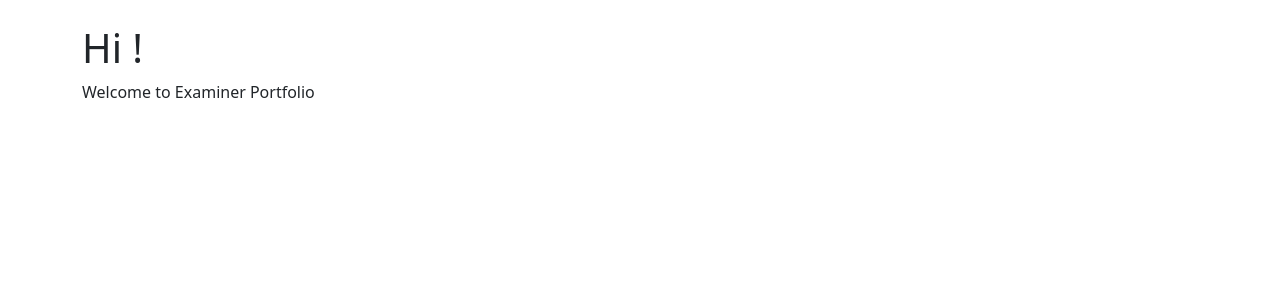
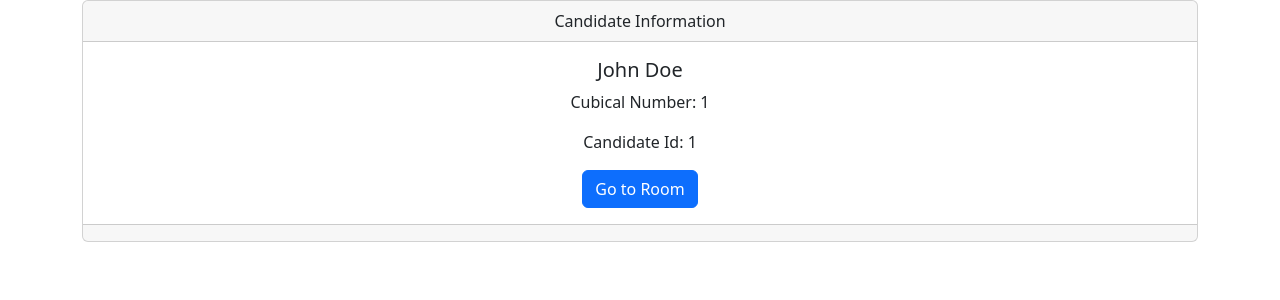
Before and after one commit to sijanranabhat/Examiner-Portal, an Angular app: page /home in a window 1280 px wide. Shown: the top 300 px of the page. Built offline with nearby package versions, Linux system fonts and the light colour scheme.

Commit message:
updates added

```diff
--- a/src/app/app-routing.module.ts
+++ b/src/app/app-routing.module.ts
@@ -2,13 +2,16 @@ import { NgModule } from '@angular/core';
 import { Routes, RouterModule } from '@angular/router';
 
 import { HomeComponent } from './home';
+import { RoomComponent } from './room/question-room.component';
 import { AuthGuard } from './_helpers';
 
 const accountModule = () => import('./account/account.module').then(x => x.AccountModule);
+
 //const usersModule = () => import('./users/users.module').then(x => x.UsersModule);
 
 const routes: Routes = [
     { path: 'home', component: HomeComponent },
+    {path:'questionroom', component:RoomComponent },
     { path: 'account', loadChildren: accountModule },
 
     // otherwise redirect to home
--- a/src/app/app.module.ts
+++ b/src/app/app.module.ts
@@ -11,6 +11,8 @@ import { JwtInterceptor, ErrorInterceptor } from './_helpers';
 import { AppComponent } from './app.component';
 import { AlertComponent } from './_components';
 import { HomeComponent } from './home';
+import { RoomComponent } from './room/question-room.component';
+
 
 @NgModule({
     imports: [
@@ -22,7 +24,8 @@ import { HomeComponent } from './home';
     declarations: [
         AppComponent,
         AlertComponent,
-        HomeComponent
+        HomeComponent,
+        RoomComponent
     ],
     providers: [
         { provide: HTTP_INTERCEPTORS, useClass: JwtInterceptor, multi: true },
--- a/src/app/home/home.component.html
+++ b/src/app/home/home.component.html
@@ -1,6 +1,15 @@
-<div class="p-4">
-    <div class="container">
-        <h1>Hi {{user?.firstName}}!</h1>
-        <p>Welcome to Examiner Portfolio</p>
+<div class="container">
+<div class="card text-center ">
+    <div class="card-header">
+      Candidate Information
     </div>
+    <div class="card-body">
+      <h5 class="card-title">John Doe</h5>
+      <p class="card-text">Cubical Number: 1</p>
+      <p class="card-text">Candidate Id: 1</p>
+      <a href="/questionroom" class="btn btn-primary">Go to Room</a>
+    </div>
+    <div class="card-footer text-muted">
+    </div>
+  </div>
 </div>
--- a/src/app/home/home.component.ts
+++ b/src/app/home/home.component.ts
@@ -1,5 +1,4 @@
 import { Component } from '@angular/core';
-
 import { User } from '@app/_models';
 import { AccountService } from '@app/_services';
 
--- /dev/null
+++ b/src/app/room/question-room.component.html
@@ -0,0 +1,43 @@
+<div  id="container" class="container">
+
+    <!-- Question card -->
+    <div class="row align-items-center" id="question-section">
+        <div class="card" id="question-box">
+            <div class="card-body" id="question-body">
+
+                <!-- Question-->
+                <div id="question-text-container">
+                    <h5 class="card-title" id="question">this is question</h5>
+
+                    <!-- Feedback -->
+                    <div *ngIf="pause" class="alert" [ngClass]="success? 'alert-success' : 'alert-danger'" id="feedback-container">
+                        <h2 *ngIf="success" id="feedback-success">Correct!</h2>
+                        <h2 *ngIf="!success" id="feedback-fail">Try again</h2>
+                    </div>
+
+                </div>
+            </div>
+        </div>
+    </div>
+
+
+
+    <!-- Options -->
+    <div class="row align-items-center" id="option-section">
+        <div class="row" style="width: 100%;">
+            <div *ngFor='let o of options; index as i' class="col-lg-6">
+                <button (click)="answer(i)" id="option" type="button"
+                    class="btn btn-lg btn-block"
+                    > </button>
+            </div>
+        </div>
+    </div>
+
+
+    <!-- Next button -->
+    <div *ngIf="pause" id="next-section">
+        <div id="next-row">
+            <button (click)="goNext()" id="next" type="button" class="btn btn-primary2 btn-block btn-lg">Next
+                </button> </div>
+    </div>
+</div>
--- /dev/null
+++ b/src/app/room/question-room.component.ts
@@ -0,0 +1,31 @@
+import { Component, OnInit } from '@angular/core';
+import { User } from '@app/_models';
+import { AccountService } from '@app/_services';
+
+@Component({ templateUrl: 'question-room.component.html' })
+
+export class RoomComponent implements  OnInit{
+
+
+    user: User | null;
+    pause:boolean= false;
+    success:boolean=true;
+    progress:number = 0;
+    options: Array<string> = [];
+
+    constructor(private accountService: AccountService) {
+        this.user = this.accountService.userValue;
+    }
+
+    ngOnInit() {
+        this.options = ['Yes', 'No']
+    }
+
+    answer(index: number){
+
+    }
+
+    goNext(){
+
+    }
+}
```
Also changed, not shown: 1 other file (tests, documents, lock files or other folders).
